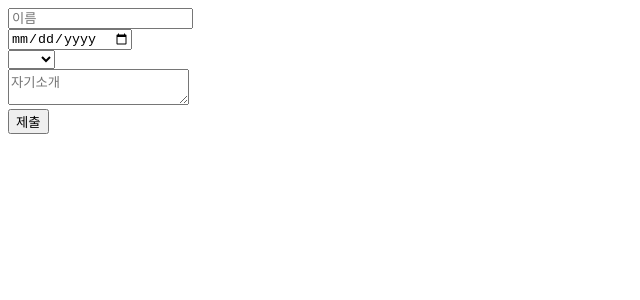
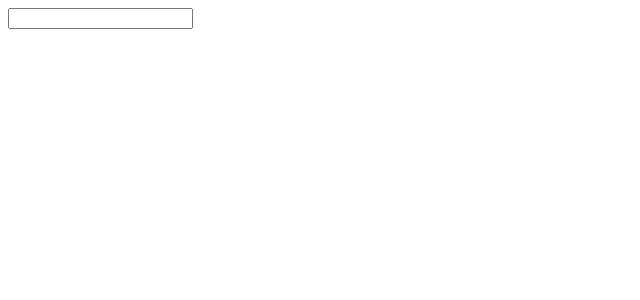
Before and after one commit to seop-kim/js, a React (Vite) app in the folder section05/: page / in a window 1280 px wide. Shown: the top 300 px of the page, without its empty margins (0-640 px from the left). Built offline with nearby package versions, Linux system fonts and the light colour scheme.

Commit message:
feat: Add HookExam component and custom hook
HookExam 컴포넌트와 useInput 커스텀 훅을 추가했습니다. useInput 훅은 입력 상태와 onChange 함수를 반환하며, HookExam 컴포넌트에서 이를 활용하여 입력 필드 동작을 구현했습니다.

```diff
--- a/section05/src/App.jsx
+++ b/section05/src/App.jsx
@@ -1,10 +1,10 @@
 import './App.css';
-import Register from "./components/Register";
+import HookExam from "./components/HookExam";
 
 function App() {
   return (
       <>
-        <Register/>
+        <HookExam/>
       </>
   );
 }
--- /dev/null
+++ b/section05/src/components/HookExam.jsx
@@ -0,0 +1,26 @@
+// 3가지 hook 관련 팁
+// 1. 함수 컴포넌트, 커스텀 훅 내부에서만 호출 가능
+// 2. 조건부로 호출될 수는 없다.
+/**
+ * ex
+ *   if(true){
+ *     const state = useState(0);
+ *   }
+ */
+// 3. custom hook을 직접 만들 수 있다.
+import useInput from "./../hooks/HookExam";
+
+const HookExam = () => {
+  const [input, onChange] = useInput();
+
+  return (
+      <div>
+        <input
+            value={input}
+            onChange={onChange}
+        />
+      </div>
+  );
+}
+
+export default HookExam
--- /dev/null
+++ b/section05/src/hooks/HookExam.jsx
@@ -0,0 +1,12 @@
+import {useState} from "react";
+
+function useInput() {
+  const [input, setInput] = useState('');
+  const onChange = (e) => {
+    setInput(e.target.value);
+  }
+
+  return [input, onChange]
+}
+
+export default useInput;
```
